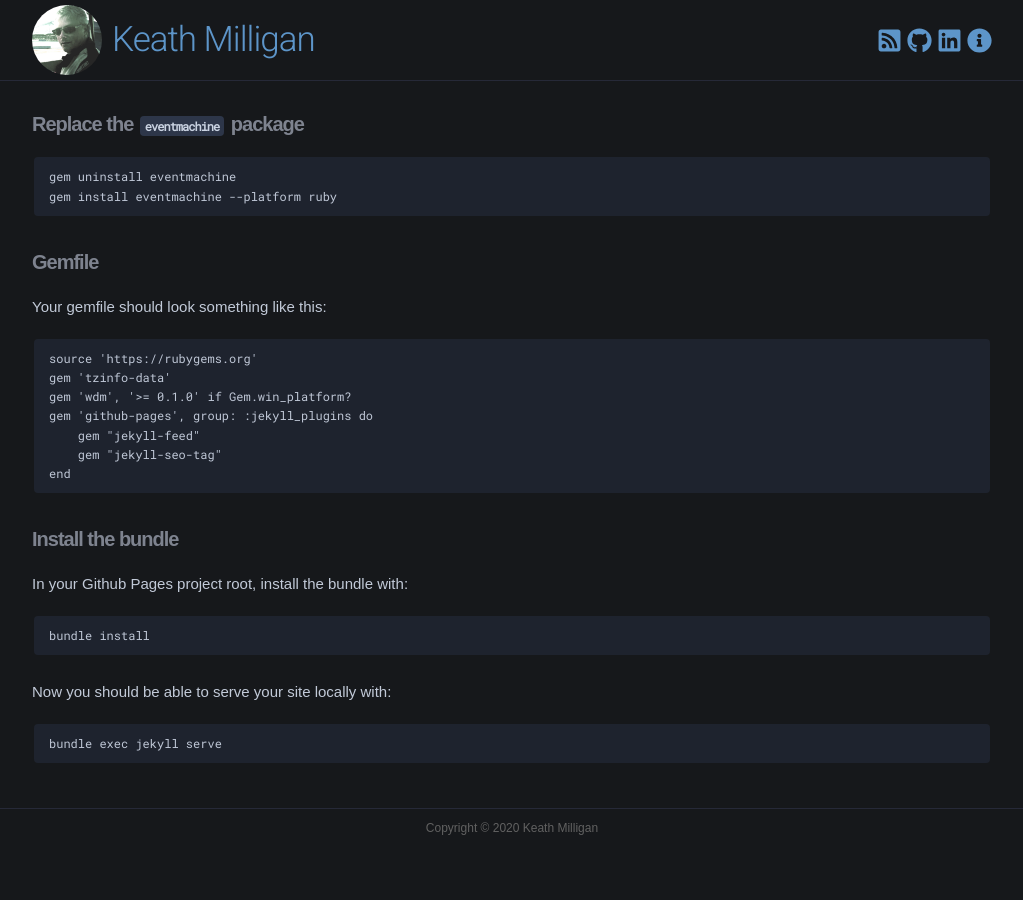
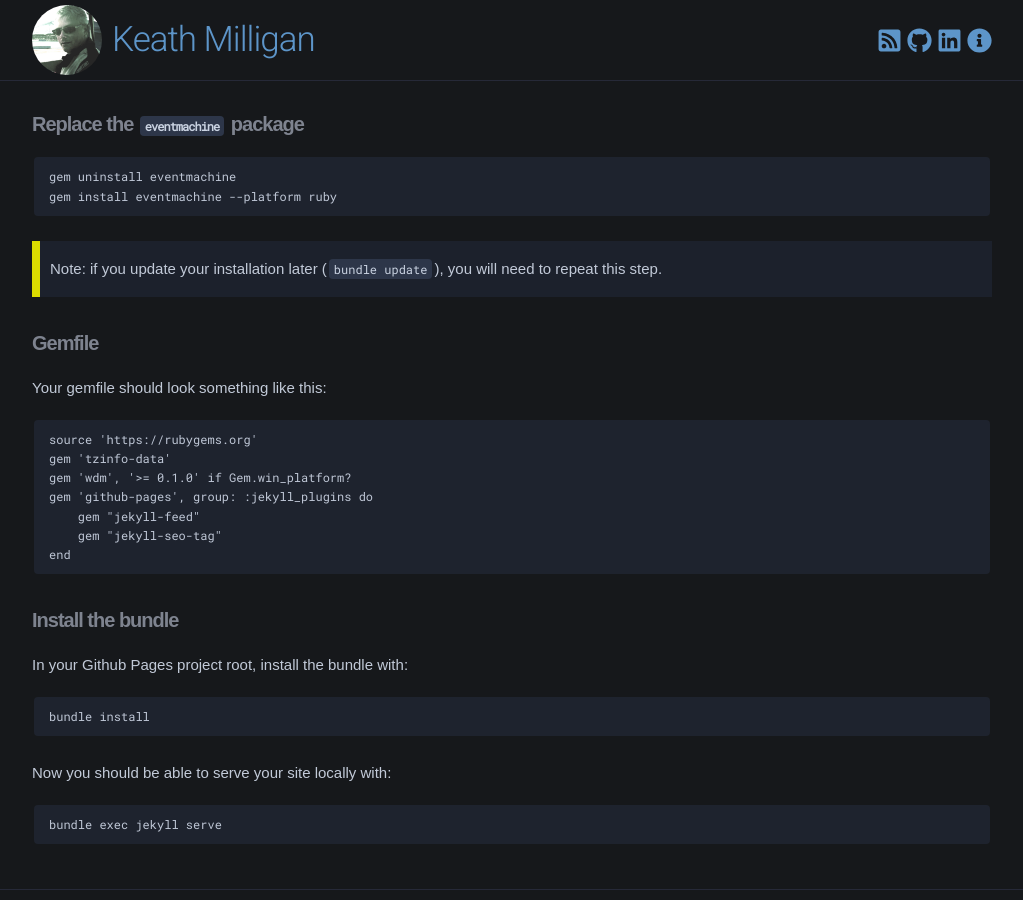
Before and after one commit to keathmilligan/keathmilligan.github.io, a Jekyll site: the page built from _posts/2020-08-21-ruby-27-jekyll-windows.md, in a window 1280 px wide and 900 px high, scrolled down 687 px. Shown: the whole window, without its empty margins (128-1151 px from the left). Built offline with Jekyll 4.4.1, drawn with Linux system fonts in a browser that asks for light colours; comment, search, counter and statistics services are not loaded; before the commit the page ends 1546 px from its top, so only the background shows below that.

````diff
--- a/_posts/2020-08-21-ruby-27-jekyll-windows.md
+++ b/_posts/2020-08-21-ruby-27-jekyll-windows.md
@@ -41,6 +41,9 @@
 gem install eventmachine --platform ruby
 ```
 
+> Note: if you update your installation later (`bundle update`), you will need to repeat this step.
+{: .warning}
+
 ### Gemfile
 
 Your gemfile should look something like this:
````
Also changed, not shown: Gemfile.lock.
